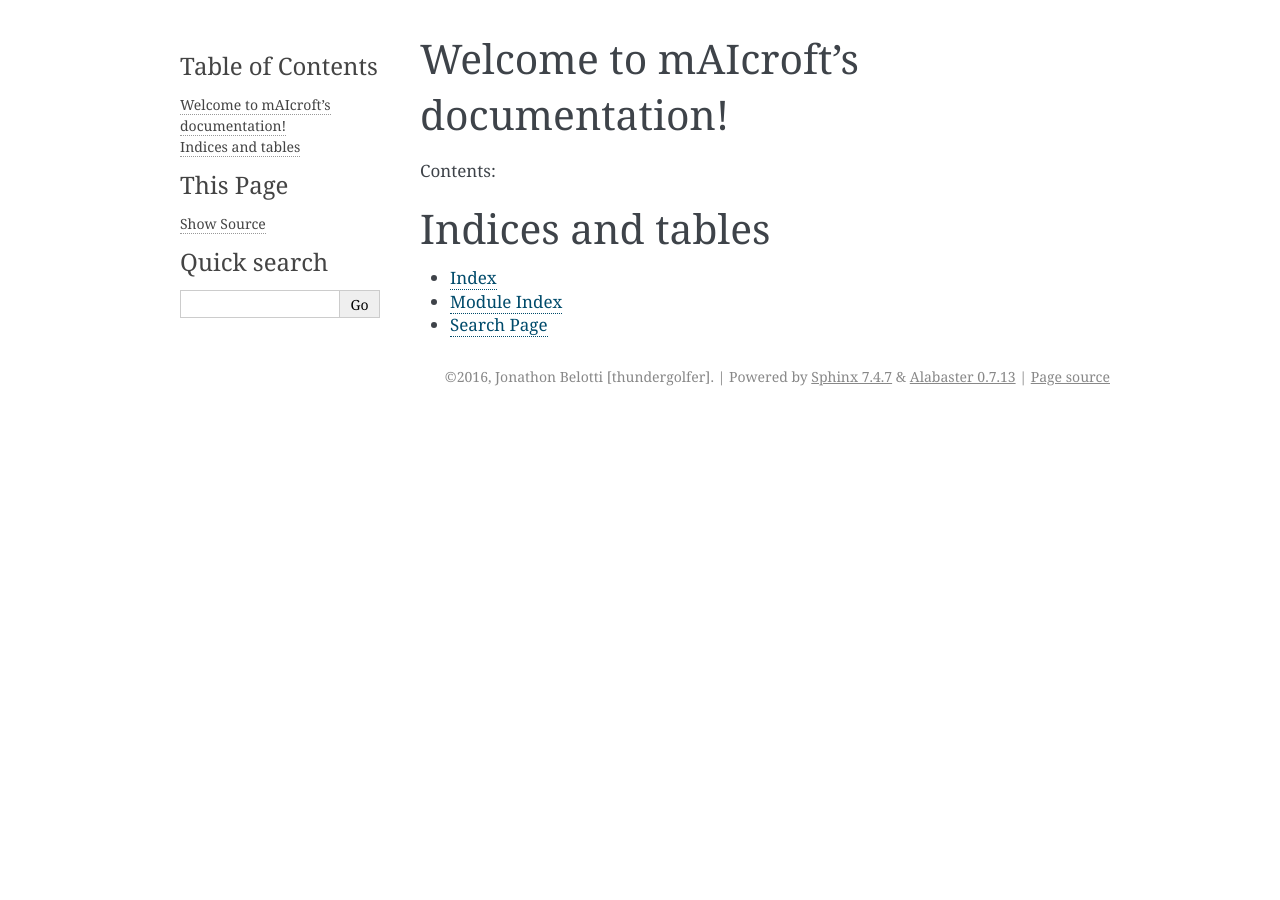
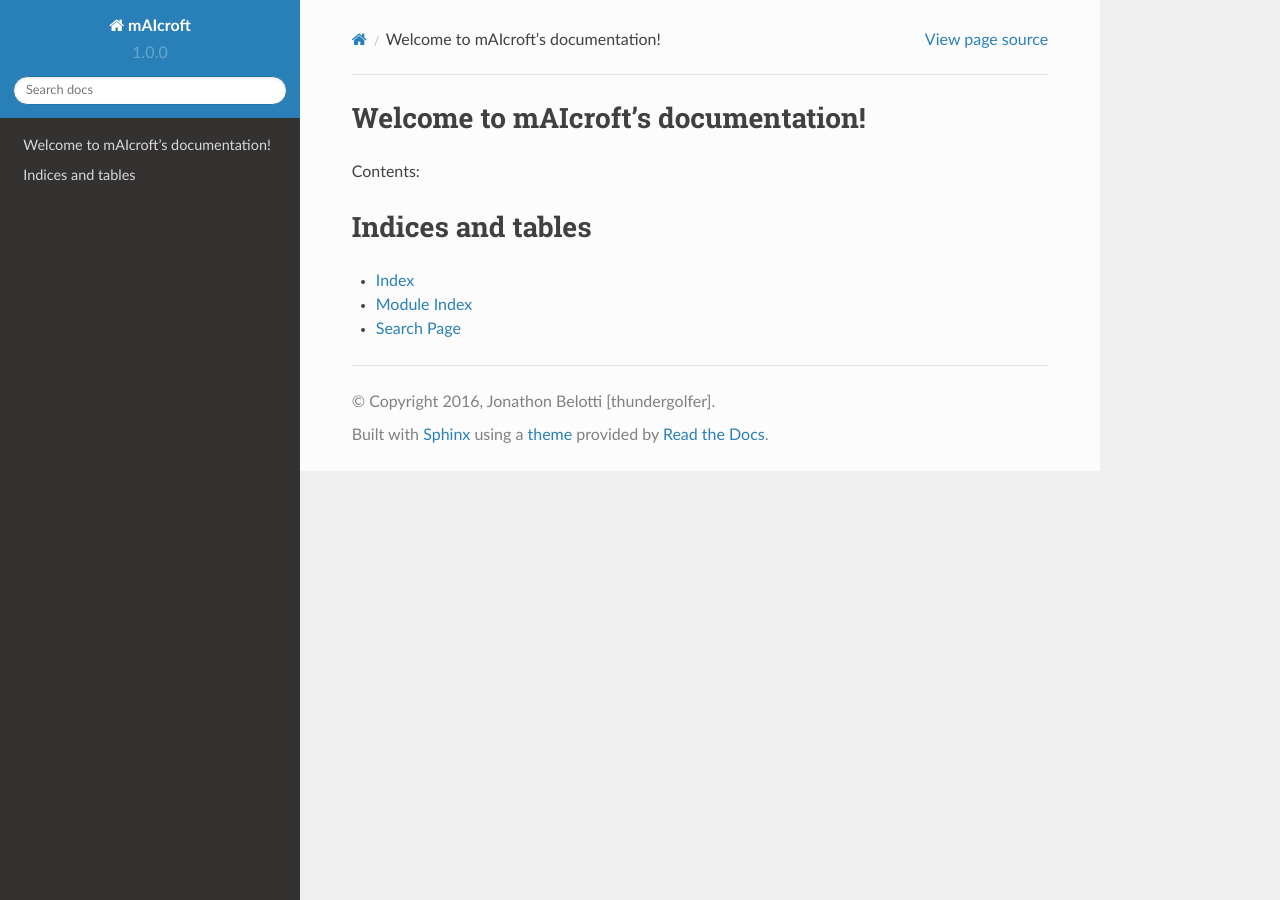
Before and after one commit to thundergolfer-old/mAIcroft, a Sphinx documentation site: the page built from docs/index.rst, in a window 1280 px wide. Built offline with Sphinx 7.4.7 and the Read the Docs theme 2.0.0, drawn with Linux system fonts in a browser that asks for light colours.

Commit message:
Changing Read The Docs theme

```diff
--- a/docs/conf.py
+++ b/docs/conf.py
@@ -122,7 +122,8 @@
 # The theme to use for HTML and HTML Help pages.  See the documentation for
 # a list of builtin themes.
 #
-html_theme = 'alabaster'
+html_theme = 'sphinx_rtd_theme'
+html_theme_path = [sphinx_rtd_theme.get_html_theme_path()]
 
 # Theme options are theme-specific and customize the look and feel of a theme
 # further.  For a list of options available for each theme, see the
```
